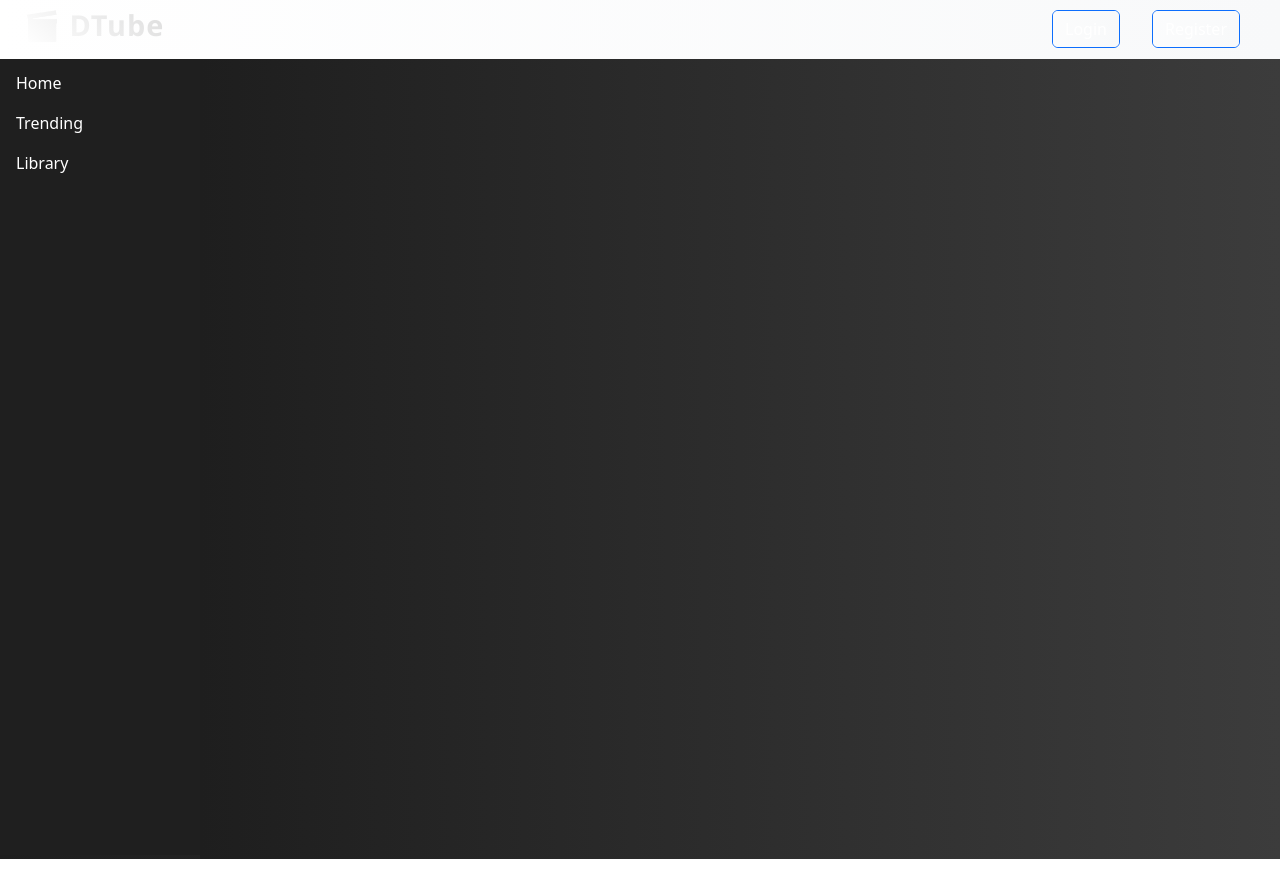
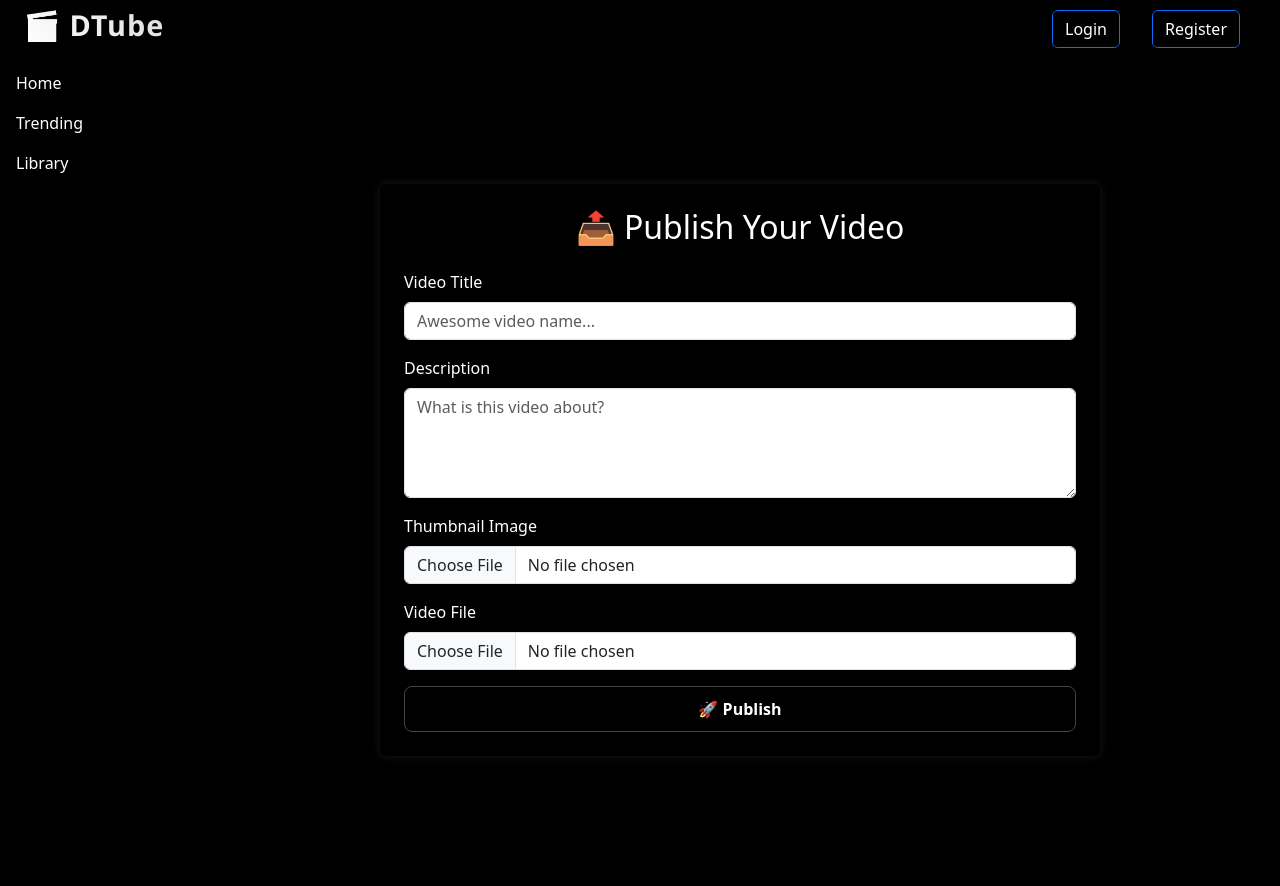
Before and after one commit to rdevang71/yt-full-stack, a React (Create React App) app in the folder frontend/: page /publish in a window 1280 px wide. Before the commit the page ends 859 px from the top, so only its background shows below. Built offline with nearby package versions, Linux system fonts and the light colour scheme; no server answers.

Commit message:
feat: update styling for dark theme across components; add Publish component for video uploads; modify Navbar for fixed positioning and background changes

```diff
--- a/frontend/src/App.css
+++ b/frontend/src/App.css
@@ -3,12 +3,12 @@ body, html, #root {
   height: 100%;
   margin: 0;
   padding: 0;
-  background-image: linear-gradient(90deg, #1e1e1e, #3c3c3c);
+  background-color: #000;
 }
 
 .main-wrapper {
   min-height: 100vh;
-    background-image: linear-gradient(90deg, #1e1e1e, #3c3c3c);
+  background-Color: #000;
   margin-left: 200px; /* Match sidebar width */
   padding: 1rem;
   overflow-x: hidden;
@@ -39,7 +39,7 @@ body, html, #root {
   width: 200px;
   margin-top: 55px;
   height: 100vh;
-  background-color: #1f1f1f;
+  background-color: #000;
   padding: 1rem;
   color: #fff;
   z-index: 999;
@@ -93,11 +93,12 @@ a, h1, h2, h3, p, button {
   display: flex;
   align-items: center;
   justify-content: center;
-  background-color: #121212; /* Dark background */
+  background-color: #000; /* Dark background */
   padding: 20px;
 }
 
 /* Optional: make sure main wrapper grows */
 .main-wrapper {
   flex-grow: 1;
+  padding-top: 70px;
 }
--- a/frontend/src/App.js
+++ b/frontend/src/App.js
@@ -9,6 +9,7 @@ import Profile from "./components/Navbar/profile.js";
 import Login from "./components/Auth/Login.js";
 import "./App.css";
 import { getCurrentUser } from "./api/auth.js";
+import Publish from "./components/Video/Publish.js";
 
 function App() {
   const location = useLocation();
@@ -60,6 +61,8 @@ function App() {
               path="/profile"
               element={<Profile setIsLoggedIn={setIsLoggedIn} />}
             />
+            <Route path="/publish" element={<Publish />} />
+
           </Routes>
         </div>
       )}
--- a/frontend/src/components/Home/Home.js
+++ b/frontend/src/components/Home/Home.js
@@ -25,7 +25,7 @@ const Home = () => {
     <div
       className="w-100 px-4 py-4"
       style={{
-        backgroundImage: "linear-gradient(90deg, #1e1e1e, #3c3c3c)",
+        backgroundImage: "linear-gradient(90deg, #000, #000)",
         color: "#ffffff",
         minHeight: "100vh",
         overflowX: "hidden",
--- a/frontend/src/components/Navbar/navbar.css
+++ b/frontend/src/components/Navbar/navbar.css
@@ -3,7 +3,7 @@
 .navbar {
   box-shadow: 0 4px 6px rgba(0, 0, 0, 0.1);
   transition: background 1s ease-in-out;
-  position: sticky;
+  position: fixed;
   top: 0;
   z-index: 1000;
   padding: 10px 20px;
--- a/frontend/src/components/Navbar/navbar.js
+++ b/frontend/src/components/Navbar/navbar.js
@@ -1,4 +1,3 @@
-// src/components/Navbar/navbar.js
 import React, { useEffect, useState } from "react";
 import { Link, useLocation, useNavigate } from "react-router-dom";
 import "./navbar.css";
@@ -13,10 +12,11 @@ const Navbar = ({ isLoggedIn, user }) => {
 
   useEffect(() => {
    const routeBackgroundMap = {
-      "/": "linear-gradient(90deg, #1e1e1e, #3c3c3c)",
+  "/": "linear-gradient(90deg, #000, #000)",
   "/login": "linear-gradient(90deg, #a2ebd9ff, #1dd1a1)",
   "/register": "linear-gradient(90deg,#97becaff, #32439bff)",
-      "/profile": "linear-gradient(90deg, #1e1e1e, #3c3c3c)",
+  "/profile": "linear-gradient(90deg, #000, #000)",
+  "/publish": "linear-gradient(90deg, #000, #000)",
 };
 
     const newGradient =
@@ -44,9 +44,15 @@ const Navbar = ({ isLoggedIn, user }) => {
     <nav
       className="navbar d-flex justify-content-between align-items-center px-4 py-2"
        style={{
+    position: "fixed",          // Keeps it fixed on scroll
+    top: 0,
+    left: 0,
+    width: "100%",
+    zIndex: 1000,               // Ensure it stays on top of other elements
     background: backgroundGradient,
     transition: "background 0.6s ease-in-out",
   }}
+
     >
       <Link to="/" style={{ textDecoration: "none", color: "inherit" }}>
         <h4 className="logo animated-logo" style={{ cursor: "pointer" }}>
@@ -66,6 +72,48 @@ const Navbar = ({ isLoggedIn, user }) => {
           </>
         ) : (
           <>
+            {showHomeButton && (
+  <Link
+    to="/publish"
+    className="d-flex align-items-center gap-2"
+    style={{
+      fontWeight: "500",
+      borderRadius: "8px",
+      padding: "6px 12px",
+      backgroundColor: "#2a2d2bff",
+      color: "#ffffff",
+      textDecoration: "none",
+      transition: "background 0.3s ease",
+    }}
+    onMouseEnter={(e) => {
+      const link = e.currentTarget;
+      const icon = link.querySelector("span");
+      link.style.backgroundColor = "#1b1f1cff";
+      if (icon) icon.style.backgroundColor = "#1b1f1cff";
+    }}
+    onMouseLeave={(e) => {
+      const link = e.currentTarget;
+      const icon = link.querySelector("span");
+      link.style.backgroundColor = "#2a2d2bff";
+      if (icon) icon.style.backgroundColor = "#2a2d2bff";
+    }}
+  >
+    <span
+      style={{
+        fontSize: "20px",
+        color: "#ffffff",
+        backgroundColor: "#2a2d2bff",
+        borderRadius: "4px",
+        padding: "2px 6px",
+        transition: "background 0.3s ease",
+      }}
+    >
+      ➕
+    </span>
+    Publish
+  </Link>
+)}
+
             <img
               src={
                 user?.avatar && user.avatar.startsWith("http")
--- /dev/null
+++ b/frontend/src/components/Video/Publish.js
@@ -0,0 +1,142 @@
+import React, { useState } from "react";
+import axios from "axios";
+import { useNavigate } from "react-router-dom";
+
+const Publish = () => {
+  const [title, setTitle] = useState("");
+  const [description, setDescription] = useState("");
+  const [thumbnail, setThumbnail] = useState(null);
+  const [videoFile, setVideoFile] = useState(null);
+  const [loading, setLoading] = useState(false);
+  const navigate = useNavigate();
+
+  const handleSubmit = async (e) => {
+    e.preventDefault();
+    if (!title || !description || !thumbnail || !videoFile) {
+      alert("All fields are required");
+      return;
+    }
+
+    const formData = new FormData();
+    formData.append("title", title);
+    formData.append("description", description);
+    formData.append("thumbnail", thumbnail);
+    formData.append("video", videoFile);
+
+    try {
+      setLoading(true);
+      const res = await axios.post("/api/publish-video", formData, {
+        headers: { "Content-Type": "multipart/form-data" },
+        withCredentials: true,
+      });
+
+      alert(res.data.message || "Video published successfully!");
+      navigate("/profile");
+    } catch (err) {
+      console.error(err);
+      alert("Error publishing video.");
+    } finally {
+      setLoading(false);
+    }
+  };
+
+  return (
+    <div
+      style={{
+        minHeight: "100vh",
+        backgroundColor: "#000",
+        display: "flex",
+        alignItems: "center",
+        justifyContent: "center",
+        padding: "40px 20px",
+      }}
+    >
+      <div
+        className="p-4 rounded"
+        style={{
+          backgroundColor: "#000",
+          color: "#fff",
+          boxShadow: "0 0 10px rgba(255,255,255,0.1)",
+          width: "100%",
+          maxWidth: "720px",
+        }}
+      >
+        <h2 className="mb-4 text-center">📤 Publish Your Video</h2>
+        <form onSubmit={handleSubmit} className="d-flex flex-column gap-3">
+          <div>
+            <label className="form-label">Video Title</label>
+            <input
+              type="text"
+              placeholder="Awesome video name..."
+              className="form-control"
+              value={title}
+              onChange={(e) => setTitle(e.target.value)}
+              required
+            />
+          </div>
+
+          <div>
+            <label className="form-label">Description</label>
+            <textarea
+              placeholder="What is this video about?"
+              className="form-control"
+              value={description}
+              onChange={(e) => setDescription(e.target.value)}
+              rows={4}
+              required
+            />
+          </div>
+
+          <div>
+            <label className="form-label">Thumbnail Image</label>
+            <input
+              type="file"
+              accept="image/*"
+              className="form-control"
+              onChange={(e) => setThumbnail(e.target.files[0])}
+              required
+            />
+          </div>
+
+          <div>
+            <label className="form-label">Video File</label>
+            <input
+              type="file"
+              accept="video/*"
+              className="form-control"
+              onChange={(e) => setVideoFile(e.target.files[0])}
+              required
+            />
+          </div>
+
+          <button
+            type="submit"
+            className=""
+            disabled={loading}
+            style={{
+              backgroundColor: "#000",
+              color: "#fff !important",
+              fontWeight: "600",
+              borderRadius: "8px",
+              padding: "10px",
+              border: "1px solid #444",
+              transition: "background 0.3s ease, transform 0.2s ease",
+            }}
+            onMouseEnter={(e) => {
+              e.target.style.backgroundColor = "#111";
+              e.target.style.transform = "scale(1.02)";
+            }}
+            onMouseLeave={(e) => {
+              e.target.style.backgroundColor = "#000";
+              e.target.style.transform = "scale(1)";
+            }}
+          >
+            {loading ? "Publishing..." : "🚀 Publish"}
+          </button>
+        </form>
+      </div>
+    </div>
+  );
+};
+
+export default Publish;
--- a/frontend/src/components/Video/VideoCard.js
+++ b/frontend/src/components/Video/VideoCard.js
@@ -7,11 +7,11 @@ const VideoCard = ({ video }) => {
         className="d-flex flex-row align-items-stretch shadow-sm"
         style={{
           width: "100%",
-          backgroundColor: "#1e1e1e",
-          borderRadius: "14px",
+          backgroundColor: "#000",
+          borderRadius: "18px",
           overflow: "hidden",
           minHeight: "200px",
-          border: "1px solid #333",
+
           color: "#fff",
           transition: "transform 0.3s ease, box-shadow 0.3s ease",
         }}
```
Lines whose indentation alone changed are shown as unchanged.
